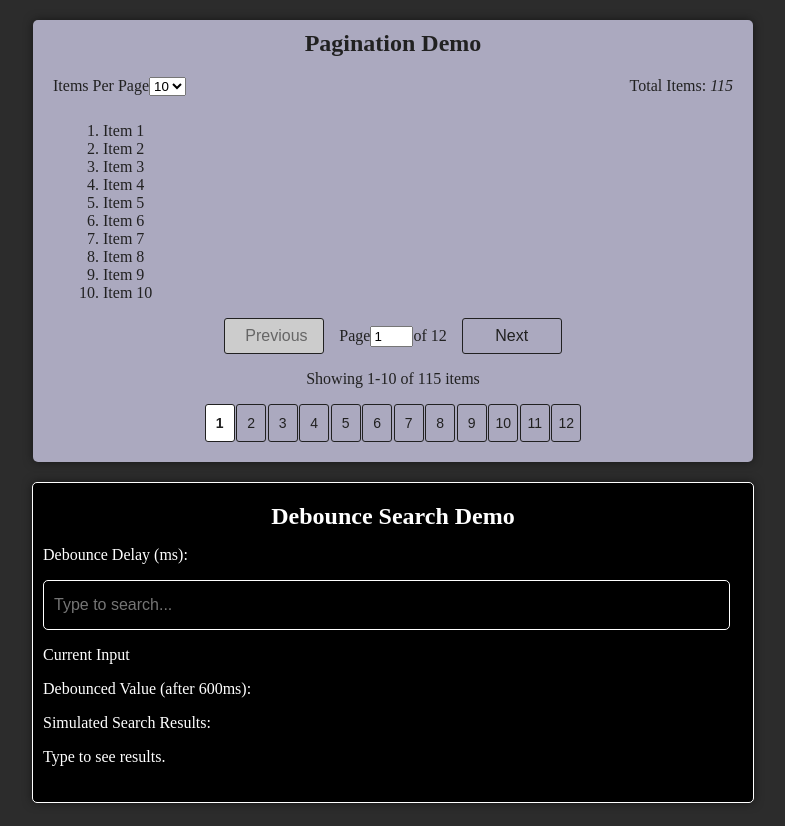
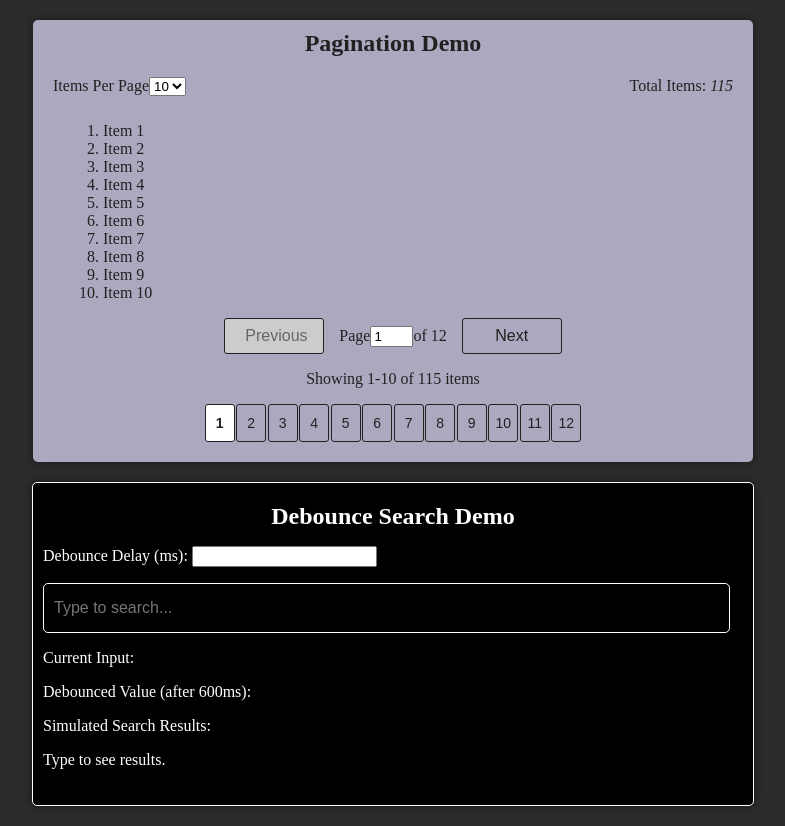
Before and after one commit to vbolden/Custom-hooks-lab3, a React (Vite) app: page / in a window 1280 px wide. Shown: the whole page, without its empty margins (247-1032 px from the left). Built offline with nearby package versions, Linux system fonts and the light colour scheme.

Commit message:
added number input to set delay, added value and onChange attributes to search input

```diff
--- a/src/components/Debounce.tsx
+++ b/src/components/Debounce.tsx
@@ -1,5 +1,5 @@
 import { useState, useEffect } from "react";
-import  useDebounce  from './useDebounce.tsx'
+import useDebounce from './useDebounce.tsx'
 
 function Debounce() {
     const [input, setInput] = useState("")
@@ -7,16 +7,24 @@ function Debounce() {
     const debounceValue = useDebounce(input, 500);
 
     useEffect(() => {
-        if(debounceValue) {
+        if (debounceValue) {
 
         }
     })
 
     return (
         <div>
-            <p>Debounce Delay (ms): </p>
-            <input type="text" placeholder="Type to search..." className="debounce-search" />
-            <p>Current Input</p>
+            <p>Debounce Delay (ms): <input type="number" step={100} /> </p>
+
+            <input
+                type="text"
+                placeholder="Type to search..."
+                className="debounce-search"
+                value={input}
+                onChange={(e) => setInput(e.target.value)}
+            />
+
+            <p>Current Input: {input}</p>
             <p>Debounced Value (after 600ms):</p>
             <p>Simulated Search Results: </p>
             <p>Type to see results.</p>
```
